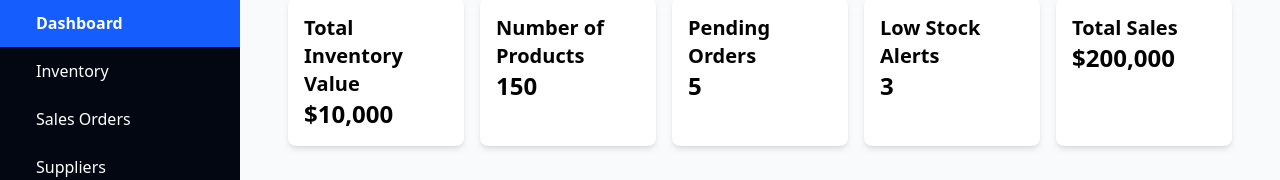
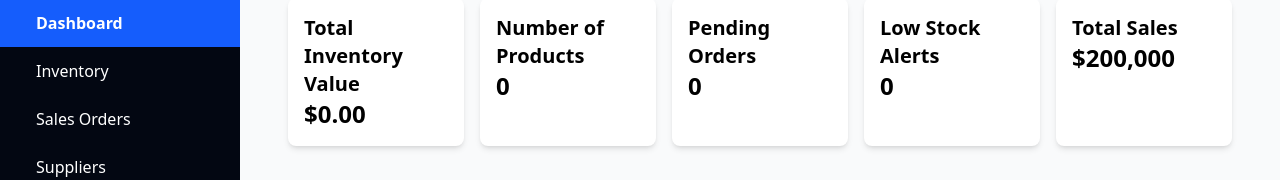
Before and after one commit to Collyns22/DataFort-Project, a React (Vite) app: page / in a window 1280 px wide. Shown: the part 172-352 px from the top of the page. Built offline with nearby package versions, Linux system fonts and the light colour scheme.

Commit message:
modified the KPI field

```diff
--- a/src/Component/DashboardOverview.jsx
+++ b/src/Component/DashboardOverview.jsx
@@ -1,12 +1,12 @@
-import KPI from "../Component/KPI.jsx";
+import KPI from "./KPI.jsx";
 import ChartComponent from "../Component/ChartComponent.jsx";
 
-const DashboardOverview = () => {
+const DashboardOverview = ({ inventoryItems, orders }) => {
   return (
     <div className="p-4">
       <h2 className="text-2xl font-bold mb-4">Dashboard</h2>
       <div className="mb-10">
-        <KPI />
+        <KPI inventoryItems={inventoryItems} orders={orders} />
       </div>
       <div>
         <ChartComponent />
--- a/src/Component/KPI.jsx
+++ b/src/Component/KPI.jsx
@@ -1,21 +1,40 @@
-const KPI = () => {
+import React from "react";
+
+const KPI = ({ inventoryItems = [], orders = [] }) => {
+  // Calculate total inventory value
+  const totalInventoryValue = inventoryItems.reduce(
+    (sum, item) => sum + Number(item.price) * Number(item.stock),
+    0
+  );
+
+  // Number of products
+  const numberOfProducts = inventoryItems.length;
+
+  // Pending orders (status === "Pending")
+  const pendingOrders = orders.filter((order) => order.status === "Pending").length;
+
+  // Low stock alerts (stock < 20)
+  const lowStockAlerts = inventoryItems.filter((item) => Number(item.stock) < 20).length;
+
   return (
     <div className="grid grid-cols-1 md:grid-cols-5 gap-4">
       <div className="bg-white shadow-md rounded-lg p-4">
         <h2 className="text-xl font-semibold">Total Inventory Value</h2>
-        <p className="text-2xl font-bold">$10,000</p>
+        <p className="text-2xl font-bold">
+          ${totalInventoryValue.toLocaleString(undefined, { minimumFractionDigits: 2 })}
+        </p>
       </div>
       <div className="bg-white shadow-md rounded-lg p-4">
         <h2 className="text-xl font-semibold">Number of Products</h2>
-        <p className="text-2xl font-bold">150</p>
+        <p className="text-2xl font-bold">{numberOfProducts}</p>
       </div>
       <div className="bg-white shadow-md rounded-lg p-4">
         <h2 className="text-xl font-semibold">Pending Orders</h2>
-        <p className="text-2xl font-bold">5</p>
+        <p className="text-2xl font-bold">{pendingOrders}</p>
       </div>
       <div className="bg-white shadow-md rounded-lg p-4">
         <h2 className="text-xl font-semibold">Low Stock Alerts</h2>
-        <p className="text-2xl font-bold">3</p>
+        <p className="text-2xl font-bold">{lowStockAlerts}</p>
       </div>
       <div className="bg-white shadow-md rounded-lg p-4">
         <h2 className="text-xl font-semibold">Total Sales</h2>
```
